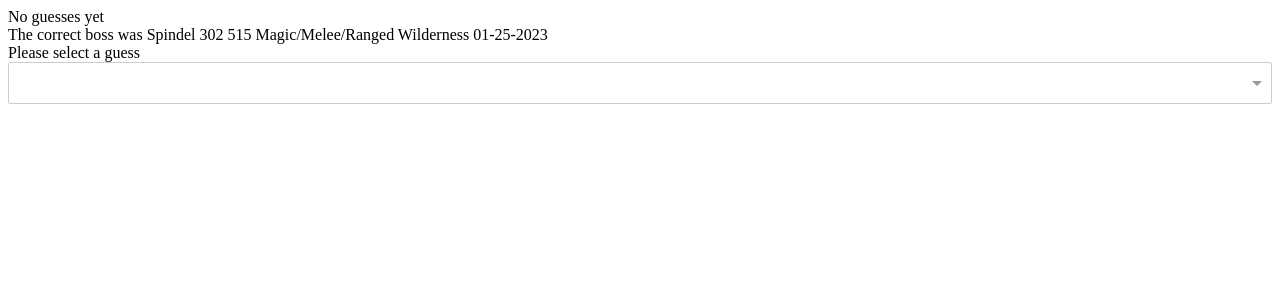
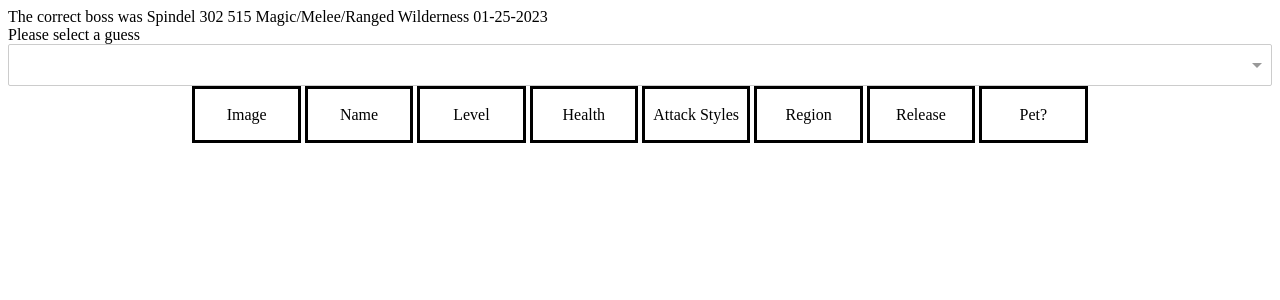
Before and after one commit to daltonoswald/runescapedle, a React (Vite) app: page / in a window 1280 px wide. Shown: the top 300 px of the page. Built offline with nearby package versions, Linux system fonts and the light colour scheme.

Commit message:
css for guesses started

```diff
--- a/src/App.jsx
+++ b/src/App.jsx
@@ -4,6 +4,7 @@ import {format } from 'date-fns'
 import { bossList } from './bossList'
 import './styles.css'
 import SearchableDropdown from './SearchableDropdown';
+import Gameboard from './Gameboard';
 
 function App() {
   const [guessedBosses, setGuessedBosses] = useState([]);
@@ -48,35 +49,6 @@ function App() {
     console.log(name);
   }
 
-  // let keys = Object.keys(bossList);
-  // for (let i = 0; i < keys.length; i++) {
-  //   let val = bossList[keys[i]];
-  //   console.log(val.name);
-  // }
-
-  // console.log(bossList[28])
-
-  if (guessedBosses.length === 0) {
-    return (
-      <>
-      <div>No guesses yet</div>
-      <div>The correct boss was {correctBoss.name} {correctBoss.level} {correctBoss.health} {correctBoss.attack} {correctBoss.region} {correctBoss.release} {correctBoss.hasPet} </div>
-      <div>{status}</div>
-
-      <BossesGuessed guessedIndex={guessedIndex} guessedBosses={guessedBosses} />
-
-      <SearchableDropdown
-        options={bossList}
-        label="name"
-        id="id"
-        selectedVal={value}
-        handleChange={(val) => setValue(val)}
-        handleGuess={handleGuess}
-        />
-
-      </>
-    )
-  } else {
   return (
     <>
     {/* <div>You have guessed {bossList[guessedBosses].name}</div> */}
@@ -94,39 +66,11 @@ function App() {
       handleChange={(val) => setValue(val)}
       handleGuess={handleGuess}
       />
-
-    <BossesGuessed guessedBosses={guessedBosses} bossList={bossList} />
+    <Gameboard guessedBosses={guessedBosses} bossList={bossList} />
 
     </>
   )
 }
-}
-
-function BossesGuessed({guessedBosses, bossList}) {
-
-  if (guessedBosses.length === 0) {
-    return (
-      <div></div>
-  )
-  } else {
-    return (
-      <div className="guess-container">
-        {guessedBosses.map((boss) =>
-          <div className="guess">
-            <img src={(bossList[boss].image)} className="boss-image"/>
-            <div>{(bossList[boss].name)}</div>
-            <div>{(bossList[boss].level)}</div>
-            <div>{(bossList[boss].health)}</div>
-            <div>{(bossList[boss].attack)}</div>
-            <div>{(bossList[boss].region)}</div>
-            <div>{(bossList[boss].release)}</div>
-            <div>{(bossList[boss].hasPet)}</div>
-          </div>
-        )}
-      </div>
-      )
-  }
-}
 
 
 export default App
--- /dev/null
+++ b/src/Gameboard.jsx
@@ -0,0 +1,49 @@
+/* eslint-disable react/prop-types */
+/* eslint-disable react/jsx-key */
+function Gameboard({guessedBosses, bossList}) {
+
+    if (guessedBosses.length === 0) {
+      return (
+        <div className="guess-container">
+            <GameboardHeader />
+        </div>
+    )
+    } else {
+      return (
+        <>
+        <div className="guess-container">
+            <GameboardHeader />
+            {guessedBosses.map((boss) =>
+                <div className="guess-row">
+                <img className="boss-attribute" src={(bossList[boss].image)}/>
+                <div className="boss-attribute">{(bossList[boss].name)}</div>
+                <div className="boss-attribute">{(bossList[boss].level)}</div>
+                <div className="boss-attribute">{(bossList[boss].health)}</div>
+                <div className="boss-attribute">{(bossList[boss].attack)}</div>
+                <div className="boss-attribute">{(bossList[boss].region)}</div>
+                <div className="boss-attribute">{(bossList[boss].release)}</div>
+                <div className="boss-attribute">{(bossList[boss].hasPet)}</div>
+                </div>
+            )}
+        </div>
+        </>
+        )
+    }
+  }
+
+  function GameboardHeader() {
+    return (
+        <div className="guess-row-header">
+            <div className="row-header">Image</div>
+            <div className="row-header">Name</div>
+            <div className="row-header">Level</div>
+            <div className="row-header">Health</div>
+            <div className="row-header">Attack Styles</div>
+            <div className="row-header">Region</div>
+            <div className="row-header">Release</div>
+            <div className="row-header">Pet?</div>
+        </div>
+    )
+  }
+
+  export default Gameboard
--- a/src/SearchableDropdown.jsx
+++ b/src/SearchableDropdown.jsx
@@ -28,12 +28,12 @@ const SearchableDropdown = ({
         setIsOpen(e && e.target === inputRef.current);
     }
 
-    // const getDisplayValue = () => {
-    //     if (query) return query;
-    //     if (selectedVal) return selectedVal;
+    const getDisplayValue = () => {
+        if (query) return query;
+        if (selectedVal) return selectedVal;
 
-    //     return ""
-    // }
+        return ""
+    }
 
     const filter = (options) => {
         return options.filter(
@@ -49,8 +49,8 @@ const SearchableDropdown = ({
         <input
             ref={inputRef}
             type="text"
-            // value={getDisplayValue()}
-            value=""
+            value={getDisplayValue()}
+            // value=""
             name="searchTerm"
             onChange={(e) => {
                 setQuery(e.target.value);
--- /dev/null
+++ b/src/gameboard.css
@@ -0,0 +1,34 @@
+.guess-row-header {
+    display: flex;
+    justify-content: center;
+    align-items: center;
+    gap: 4px;
+}
+
+.row-header {
+    width: 8vw;
+    height: 4vw;
+    border: 3px solid black;
+    display: flex;
+    justify-content: center;
+    align-items: center;
+    text-align: center;
+}
+
+.guess-row {
+    display: flex;
+    justify-content: center;
+    align-items: center;
+    gap: 4px;
+    margin-top: 1vh;
+}
+
+.boss-attribute {
+    width: 8vw;
+    height: 8vw;
+    border: 3px solid black;
+    display: flex;
+    justify-content: center;
+    align-items: center;
+    text-align: center;
+}
--- a/src/styles.css
+++ b/src/styles.css
@@ -1,3 +1,5 @@
+@import "./gameboard.css";
+
 .boss-image {
     height: 50px;
 }
```
